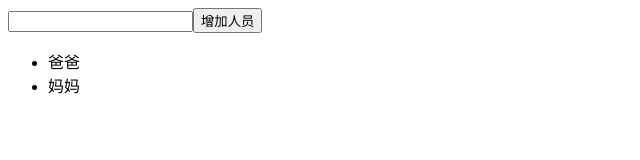
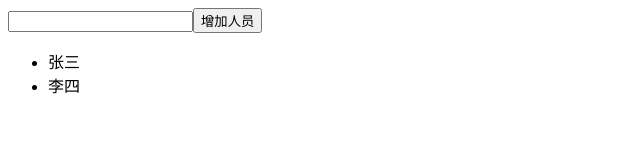
Before and after one commit to sufengsky/nodejs, a React (Create React App) app in the folder reactdemo/demo001/: page / in a window 1280 px wide. Shown: the top 160 px of the page, without its empty margins (0-640 px from the left). Built offline with nearby package versions, Linux system fonts and the light colour scheme.

Commit message:
另外一种删除元素的方法

```diff
--- a/reactdemo/demo001/src/Family.js
+++ b/reactdemo/demo001/src/Family.js
@@ -5,7 +5,7 @@ class Family extends React.Component {
     constructor(props) {
         super(props)
         this.state = {
-            Persons: ['爸爸', '妈妈'],
+            Persons: ['张三', '李四'],
             pname: '',
         }
     }
@@ -20,7 +20,7 @@ class Family extends React.Component {
                 <ul className='p-list'>
                     {
                         this.state.Persons.map((p, index) => {
-                            return <li key={p + index} onClick={this.deletePerson.bind(this,index)}>{p}</li>
+                            return <li key={p + index} data-index={index} onClick={this.deletePerson}>{p}</li>
                         })
                     }
                 </ul>
@@ -40,13 +40,17 @@ class Family extends React.Component {
             pname: ''
         })
     }
-    deletePerson = (i) => {
-        let Persons = [...this.state.Persons]
-        Persons.splice(i, 1)
-        this.setState({
-            Persons
-        })
+    deletePerson = (e) => {
+        let index = e.target.getAttribute('data-index')
+        if (index) {
+            let Persons = [...this.state.Persons]
+            Persons.splice(index, 1)
+            this.setState({
+                Persons
+            })
+        }
     }
+
 }
 
 export default Family
```
